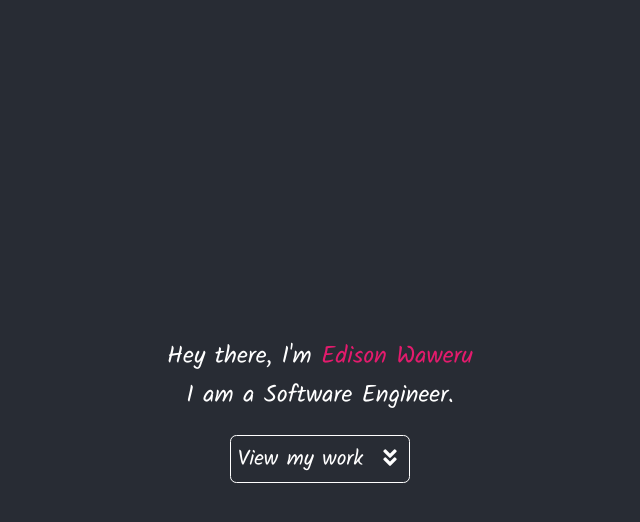
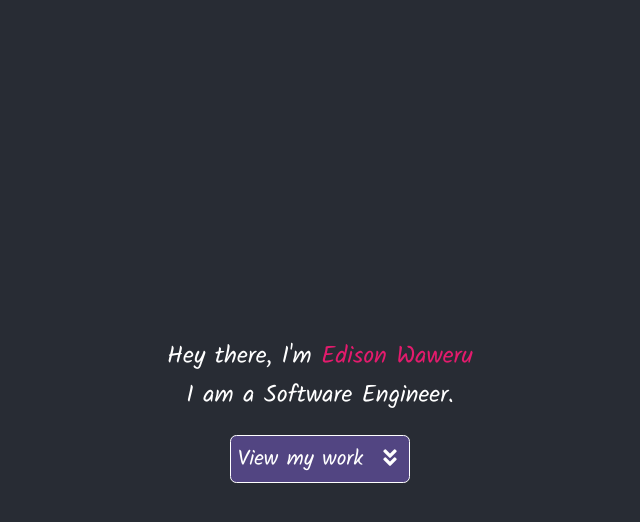
Before and after one commit to wambuguedison/edisonwaweru, a React (Create React App) app: page / in a window 1280 px wide. In both pictures the pointer is over the link "View my work". Shown: the top 522 px of the page, without its empty margins (320-960 px from the left). Built offline with nearby package versions, Linux system fonts and the light colour scheme.

Commit message:
Fix: add background color to button

```diff
--- a/src/components/Header.css
+++ b/src/components/Header.css
@@ -46,3 +46,7 @@
   transform: rotate(90deg);
   margin-right: 3px;
 }
+
+.my-work:hover {
+  background-color: #524582;
+}
```
